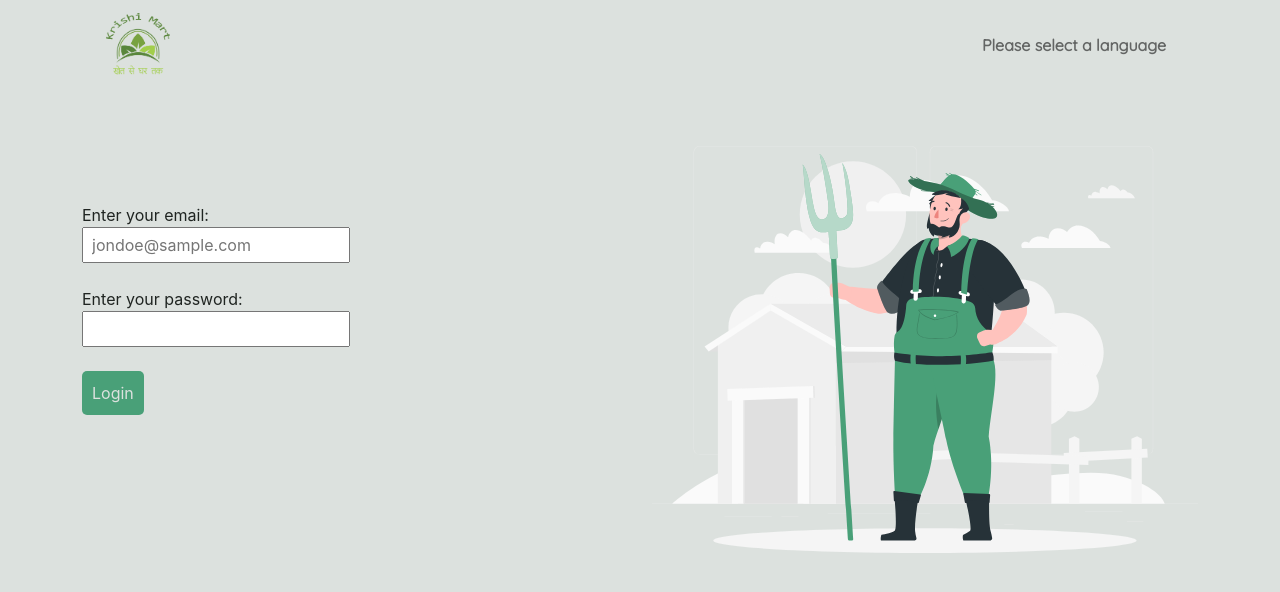
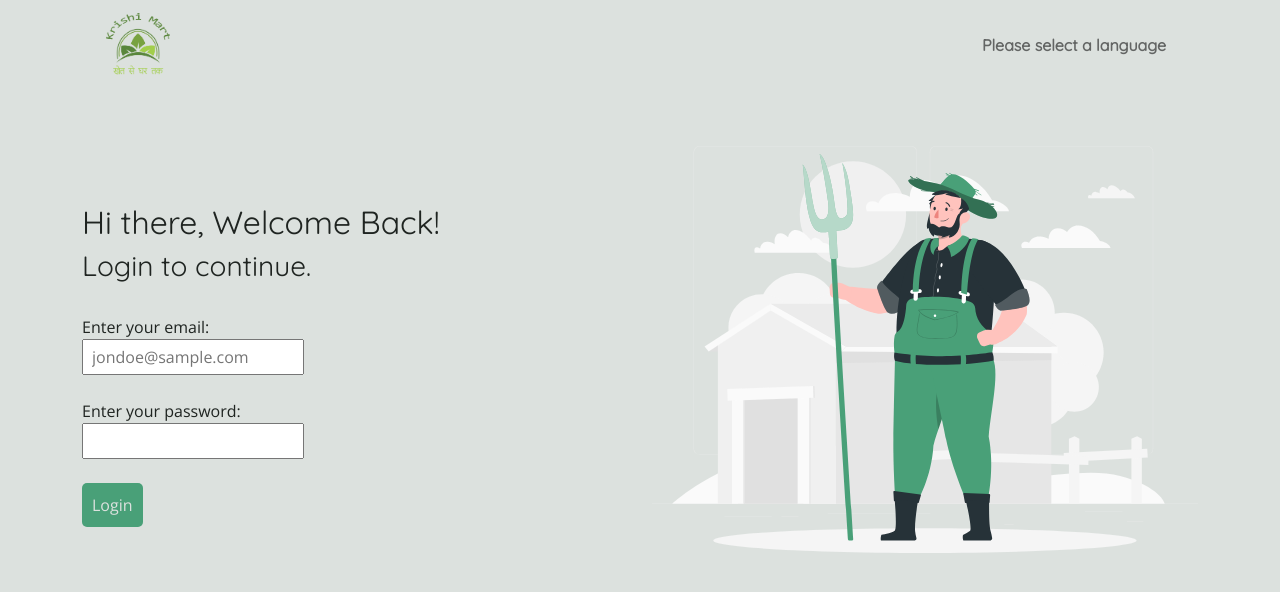
Before and after one commit to VishalLudhrani/krishi-mart-web, a React (Create React App) app: page /login in a window 1280 px wide. Shown: the top 592 px of the page. Built offline with nearby package versions, Linux system fonts and the light colour scheme; no server answers.

Commit message:
enhanced login, edit user and register page designs, fixed bugs

```diff
--- a/src/pages/EditUser.js
+++ b/src/pages/EditUser.js
@@ -1,6 +1,6 @@
 import React from 'react';
 import firebase from 'firebase';
-import { Link } from 'react-router-dom';
+import { Link, withRouter } from 'react-router-dom';
 
 class EditUser extends React.Component {
   state = {
@@ -29,7 +29,7 @@ class EditUser extends React.Component {
           editUserContent: (
             <form onSubmit={this.handleSubmit}>
               <label>Name: <br />
-                <input type="text" defaultValue='' onChange={this.handleNameChange} required />
+                <input type="text" defaultValue={this.state.userName} onChange={this.handleNameChange} required />
               </label>
               <br />
               <br />
@@ -39,7 +39,7 @@ class EditUser extends React.Component {
               <br />
               <br />
               <label>Phone: <br />
-                <input type="text" defaultValue='' onChange={this.handlePhNoChange} required />
+                <input type="text" defaultValue={this.state.userPhNo} onChange={this.handlePhNoChange} required />
               </label>
               <br />
               <br />
@@ -53,7 +53,7 @@ class EditUser extends React.Component {
               <br />
               <br />
               <label>Address: <br />
-                <textarea rows="5" cols="50" defaultValue='' onChange={this.handleAddressChange} placeholder="M.K Road, New Delhi" required />
+                <textarea rows="5" cols="50" defaultValue={this.state.userAddress} onChange={this.handleAddressChange} placeholder="M.K Road, New Delhi" required />
               </label>
               <br />
               <br />
@@ -111,6 +111,7 @@ class EditUser extends React.Component {
       address: this.state.userAddress
     }).then(() => {
       alert("Profile updated successfully");
+      this.props.history.push('/home');
     }).catch((error) => {
       alert(`Error: ${error.code}\n${error.message}`);
     });
--- a/src/pages/Login.js
+++ b/src/pages/Login.js
@@ -8,7 +8,10 @@ class Login extends React.Component {
     userPassword: '',
     btnStyle: '',
     loggedInUser: '',
-    heroContentStyle: 'col-sm-6 loginFormHero'
+    heroContentStyle: 'col-sm-6 loginFormHero',
+    headerStyle: '',
+    loginStatus: '',
+    loginStatusStyle: ''
   }
 
   componentDidMount() {
@@ -27,7 +30,15 @@ class Login extends React.Component {
     return(
       <div className="row heroSection">
         <div className={this.state.heroContentStyle}>
-          <form onSubmit={this.handleSubmit}>
+          <div id="highlight" className={this.state.headerStyle}>
+            <h2>Hi there, Welcome Back!</h2>
+            <h3>Login to continue.</h3>
+          </div>
+          <br />
+          <div id="highlight" className={this.state.loginStatusStyle}>
+            {this.state.loginStatus}
+          </div>
+          <form onSubmit={this.handleSubmit} id="info">
             <label>Enter your email:
               <br />
               <input className="input" type="email" placeholder="jondoe@sample.com" value={this.state.userEmail} onChange={this.onEmailChange} />
@@ -71,12 +82,25 @@ class Login extends React.Component {
     firebase.auth().signInWithEmailAndPassword(email, password)
       .then((user) => {
         // Signed in
+        this.setState({
+          loginStatus: 'Logged in successfully!',
+          loginStatusStyle: 'alert alert-success'
+        });
         this.props.history.push('/home');
       })
       .catch((error) => {
         var errorCode = error.code;
         var errorMessage = error.message;
-        alert(`Error: ${errorCode} \n${errorMessage}`);
+        this.setState({
+          loginStatus: (
+            <p>
+              <strong>Error: {errorCode}</strong>
+              <br />
+              {errorMessage}
+            </p>
+            ),
+          loginStatusStyle: 'alert alert-danger'
+        });
       });
   }
 
--- a/src/pages/Register.js
+++ b/src/pages/Register.js
@@ -91,7 +91,7 @@ class Register extends React.Component {
 
   handleSubmit = (event) => {
     event.preventDefault();
-    let re = /^(?=.*\d)(?=.*[a-zA-Z])(?=.*[!#\$%&\?]).{8,}$/;
+    let re = /^(?=.*\d)(?=.*[a-zA-Z])(?=.*[!#\$%&\?\@\^*]).{8,}$/;
     if(re.test(this.state.pwd)) {
       if(this.state.pwd === this.state.pwdVerify) {
         this.registerUser();
```
